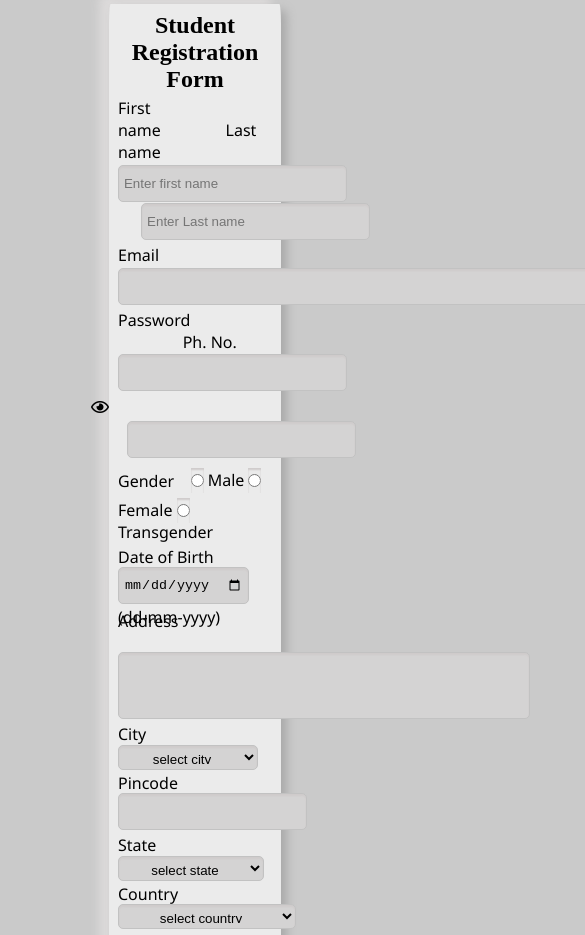
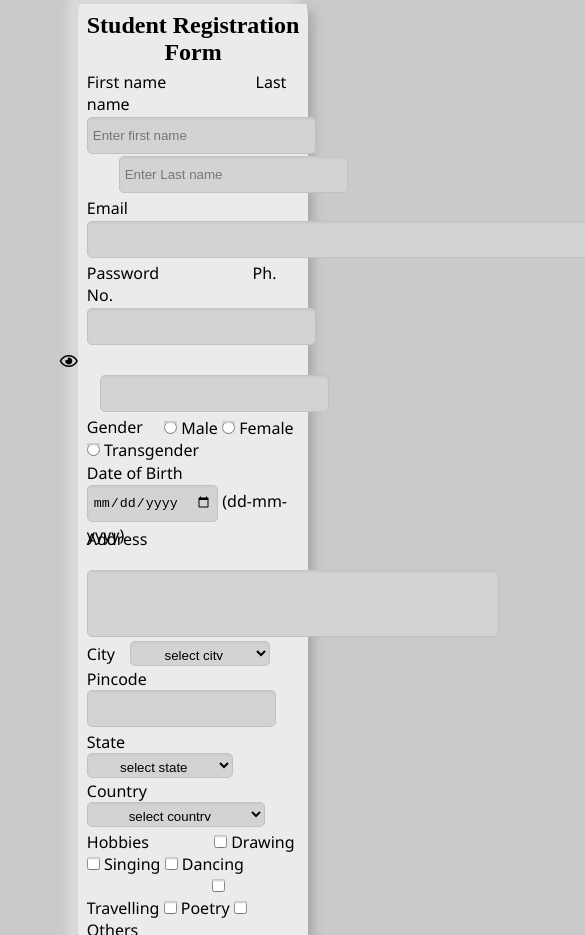
Before and after one commit to rebelnato/registration, a plain HTML site: page index.html in a window 390 px wide. Shown: the top 935 px of the page, 585 px wide, since content can reach past the window. Drawn offline with Linux system fonts and the light colour scheme.

Commit message:
mobile_styled

```diff
--- a/index.html
+++ b/index.html
@@ -42,8 +42,9 @@
         }
         .checkbox,#radio{
             position: relative;
-            top: 7px;
-
+            border-radius: 50%;
+            height: auto;
+            width: auto;
         }
         .grade {
             background-color: #c5bfbf;
@@ -77,6 +78,13 @@
         #button { padding-top: 2% ; margin-left : -5%; text-align: center; }
         #submit { border: none; background-color: #4272d7; width: 150px; height: 40px; font-weight: 450; font-size: 18px; color: #fff; font-family: poppins,arial,helvetica neue,sans-serif; box-shadow: 2px 2px 5px 0 #6083ce, -1px -1px 1px 0 #4272d7;}
         #reset { border: none; background-color: #c53131; width: 150px; height: 40px; font-weight: 450; font-size: 18px; color: #fff; font-family: poppins,arial,helvetica neue,sans-serif; box-shadow: 2px 2px 5px 0 #cc4545, -1px -1px 1px 0 #c53131;}
+
+        @media only screen and (max-width: 1000px){
+            .container {
+                width: 55%;
+                margin-left: 20%;
+            }
+        }
     </style>
 </head>
 
```
